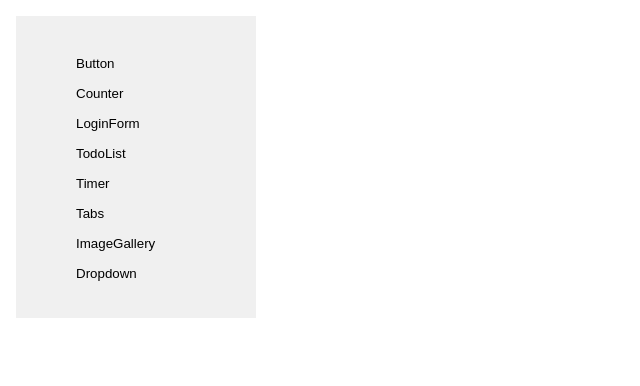
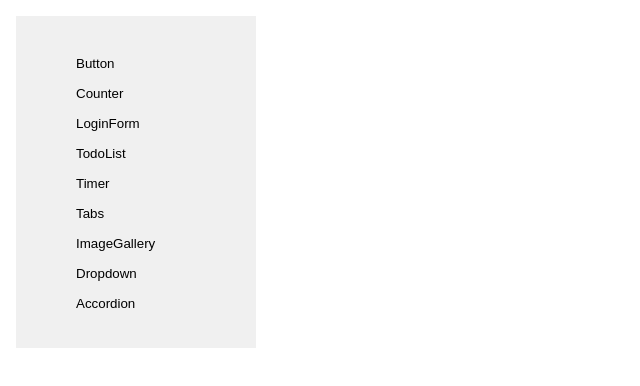
Before and after one commit to Gile987/react-practice, a React (Create React App) app: page / in a window 1280 px wide. Shown: the top 386 px of the page, without its empty margins (0-640 px from the left). Built offline with nearby package versions, Linux system fonts and the light colour scheme.

Commit message:
Create an accordion component

```diff
--- a/src/App.js
+++ b/src/App.js
@@ -10,6 +10,7 @@
 import Tabs from "./components/Tabs";
 import ImageGallery from "./components/ImageGallery";
 import Dropdown from "./components/Dropdown";
+import Accordion from "./components/Accordion";
 import "./App.css";
 
 function App() {
@@ -23,6 +24,7 @@
     "Tabs",
     "ImageGallery",
     "Dropdown",
+    "Accordion",
   ];
 
   const handleSelectComponent = (component) => {
@@ -39,6 +41,7 @@
     Tabs: <Tabs />,
     ImageGallery: <ImageGallery />,
     Dropdown: <Dropdown />,
+    Accordion: <Accordion />,
   };
 
   return (
--- /dev/null
+++ b/src/components/Accordion.js
@@ -0,0 +1,45 @@
+import { useState } from "react";
+
+const Accordion = () => {
+  const [activeIndex, setActiveIndex] = useState(null);
+
+  const items = [
+    {
+      id: 1,
+      title: "Accordion Title 1",
+      content: "Content in Accordion 1",
+    },
+    {
+      id: 2,
+      title: "Accordion Title 2",
+      content: "Content in Accordion 2",
+    },
+    {
+      id: 3,
+      title: "Accordion Title 3",
+      content: "Content in Accordion 3",
+    },
+  ];
+
+  const toggleAccordion = (index) => {
+    setActiveIndex(activeIndex === index ? null : index);
+  };
+
+  const accordionItems = items.map((item) => (
+    <div key={item.id} className="accordion-item">
+      <div
+        className={`accordion-title ${activeIndex === item.id ? "active" : ""}`}
+        onClick={() => toggleAccordion(item.id)}
+      >
+        {item.title}
+      </div>
+      {activeIndex === item.id && (
+        <div className="accordion-content">{item.content}</div>
+      )}
+    </div>
+  ));
+
+  return <div className="accordion">{accordionItems}</div>;
+};
+
+export default Accordion;
```
